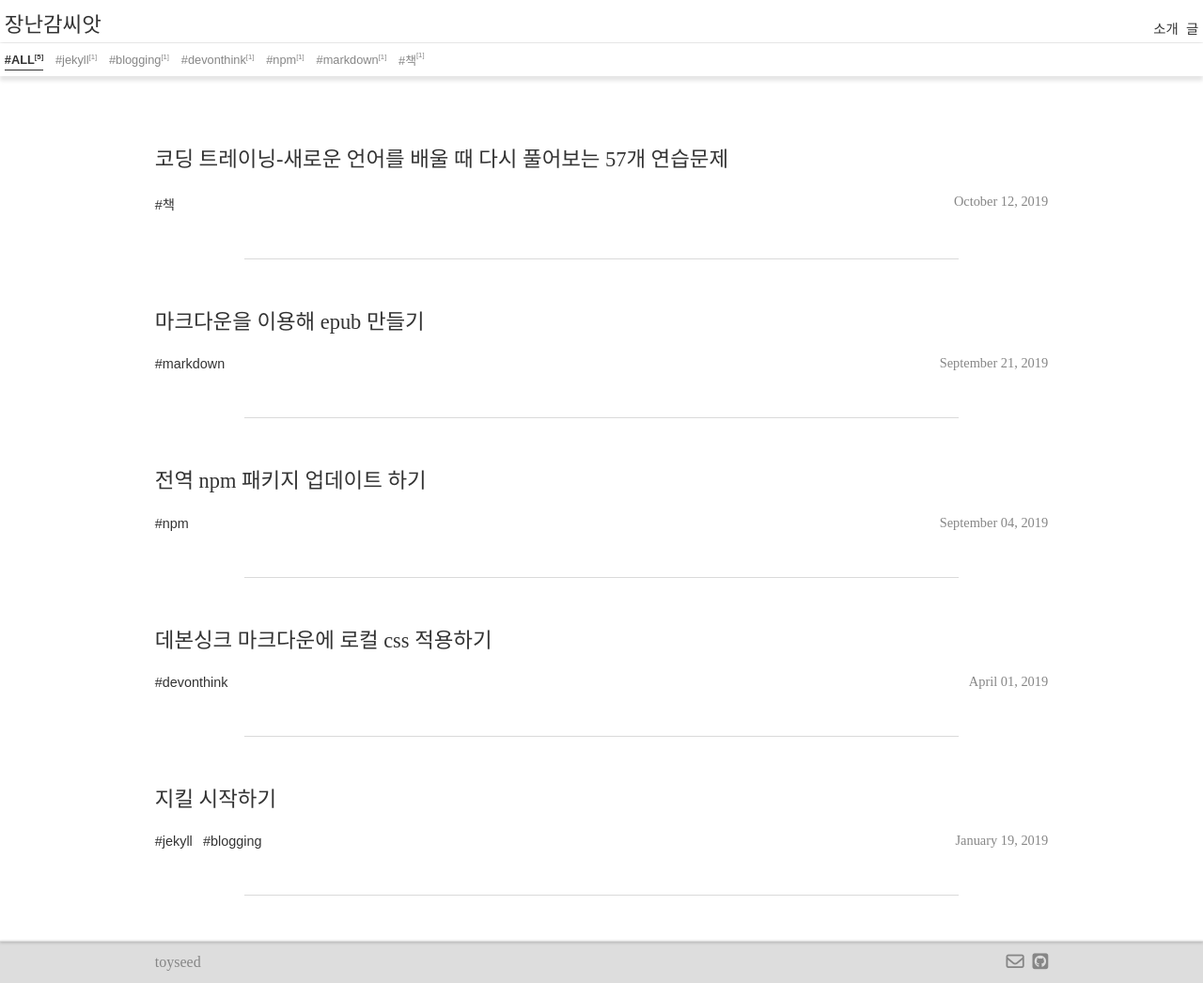
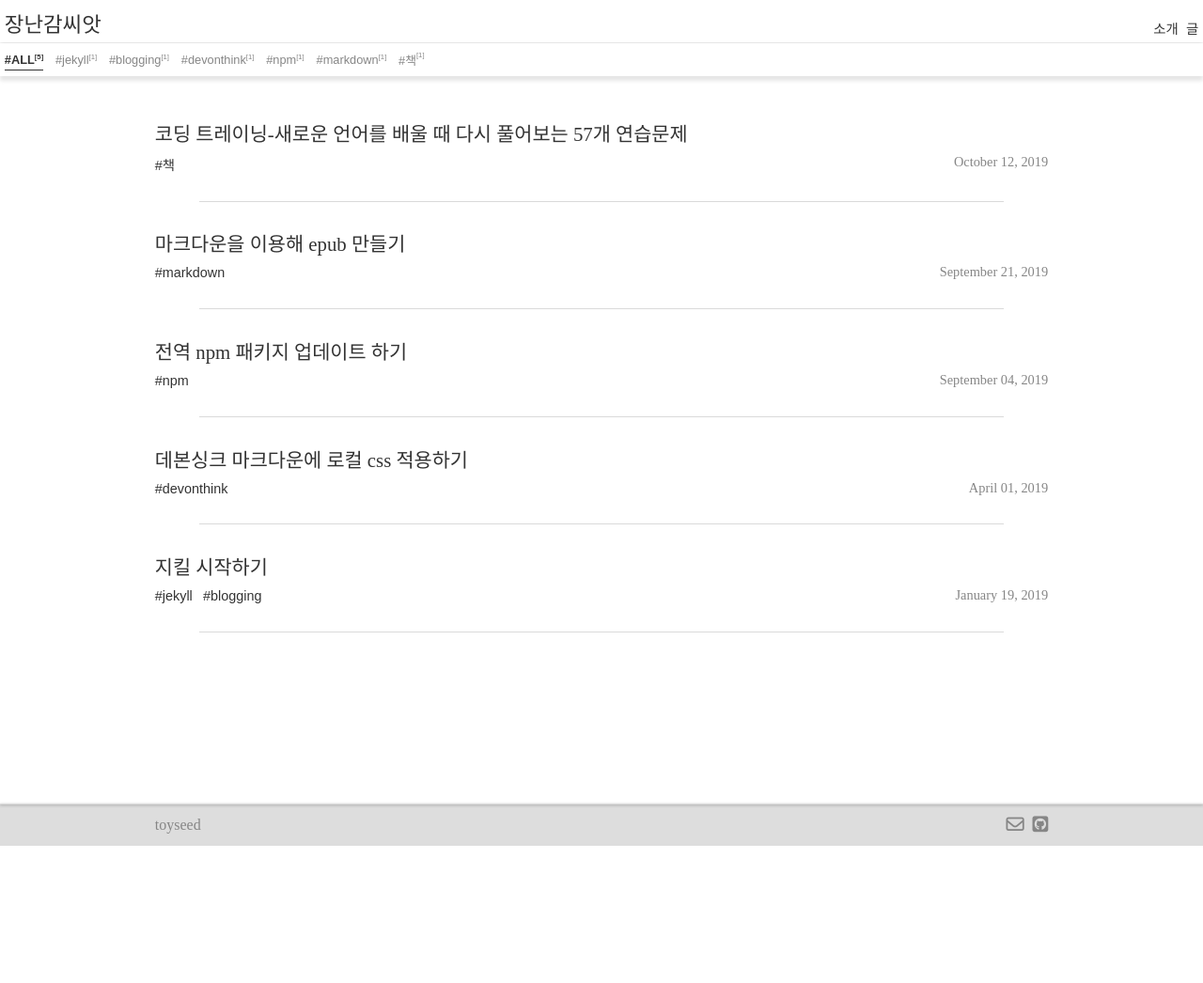
Before and after one commit to toyseed/toyseed.github.io, a Jekyll site: the page built from index.html, in a window 1280 px wide. Shown: the whole page at 94% size. Built offline with Jekyll 4.4.1, drawn with Linux system fonts in a browser that asks for light colours; nearby versions of some CDN libraries; after the commit the page ends 900 px from its top, so only the background shows below that.

Commit message:
redesign - post list - fix top margin

```diff
--- a/_sass/_draft.scss
+++ b/_sass/_draft.scss
@@ -185,7 +185,7 @@ body {
   max-width: $content-max-width;
   width: 90%;
   margin: 0 auto;
-  padding: 3rem 0.3rem 0;
+  padding: 1.5rem 0.3rem 0;
 }
 
 .post-list_item {
@@ -193,17 +193,17 @@ body {
   &::after {
     content: " ";
     display: block;
-    width: 80%;
+    width: 90%;
     height: 0;
     border-bottom: 1px solid $sub-font-color;
     opacity: 0.3;
-    margin: 3em auto;
+    margin: 1.8em auto;
   }
 }
 .post-list_item_title {
-  font-size: 1.4em;
-  margin-top: 1em;
-  margin-bottom: 1em;
+  font-size: 1.3em;
+  margin-top: 1.3rem;
+  margin-bottom: 0.5rem;
 }
 
 .post-list_item_tag {
```
